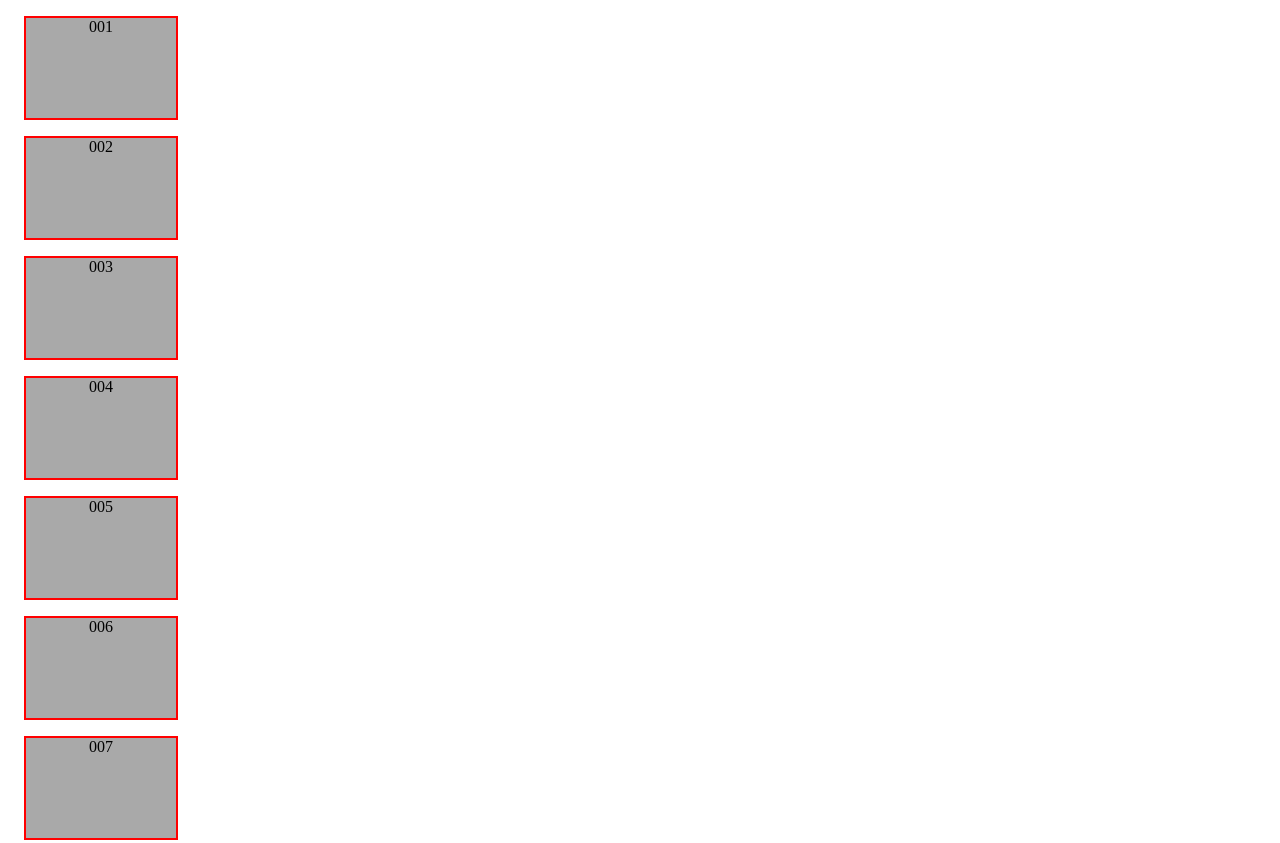
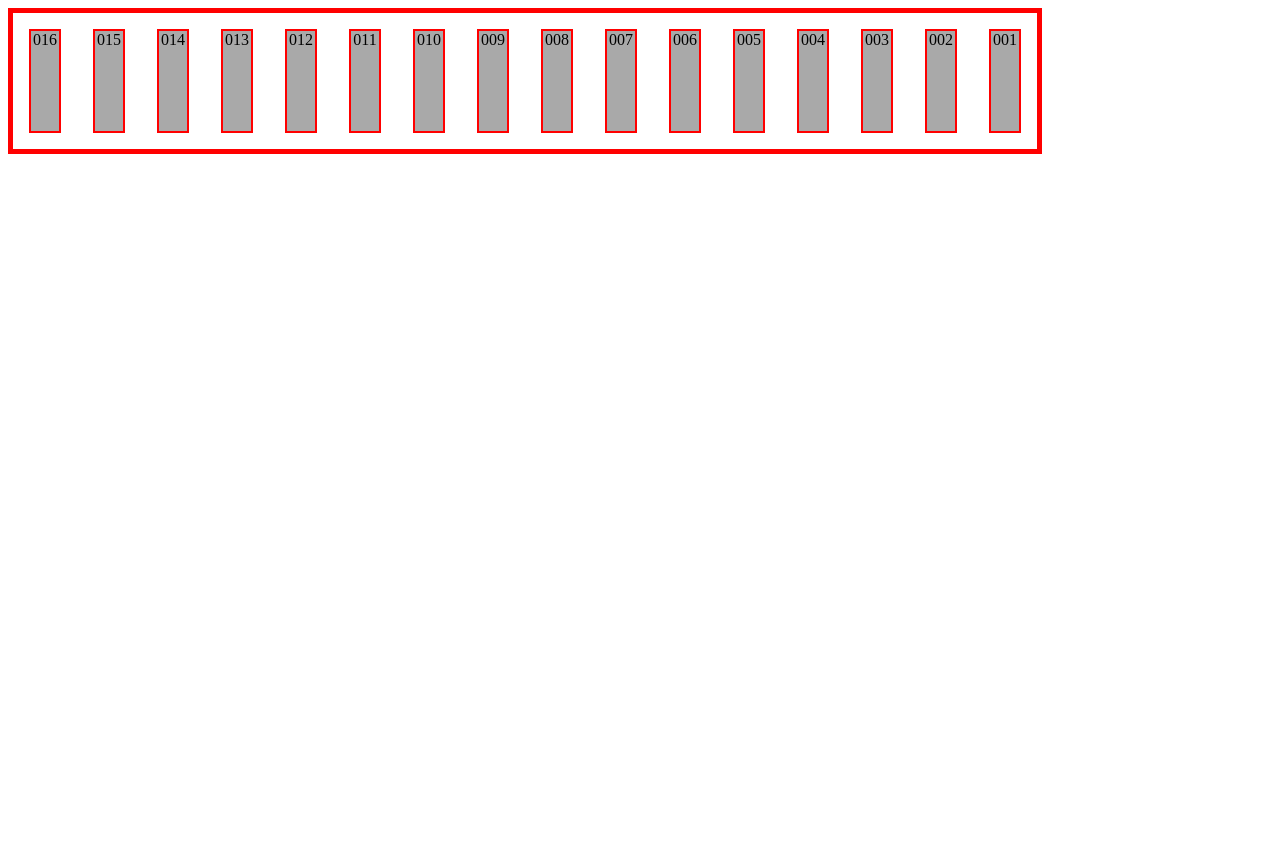
Before and after one commit to fbw-d09/uib-layout-flex-QuanXuuu, a website: page challenges/02/index.html in a window 1280 px wide. Shown: the top 843 px of the page. After the commit the page ends 800 px from the top, so only its background shows below. Drawn offline with Linux system fonts and the light colour scheme.

Commit message:
Add styling in task02

```diff
--- a/challenges/02/main.css
+++ b/challenges/02/main.css
@@ -1,5 +1,11 @@
 /* Use flexbox to align the divs in a row. Reverse the order of the divs. */
-
+body
+{
+    display: flex;
+    flex-direction: row-reverse;
+    border: 5px solid red;
+    width: 80vw;
+}
 
 div {
     height: 100px;
```
